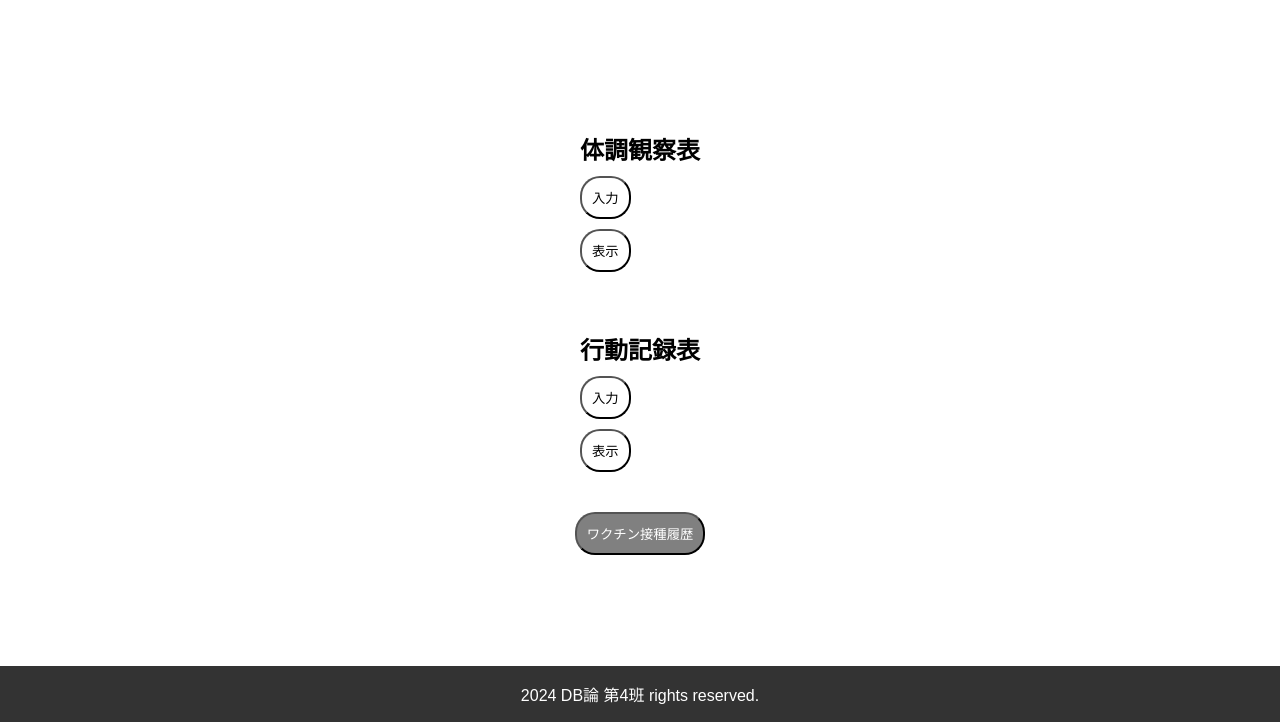
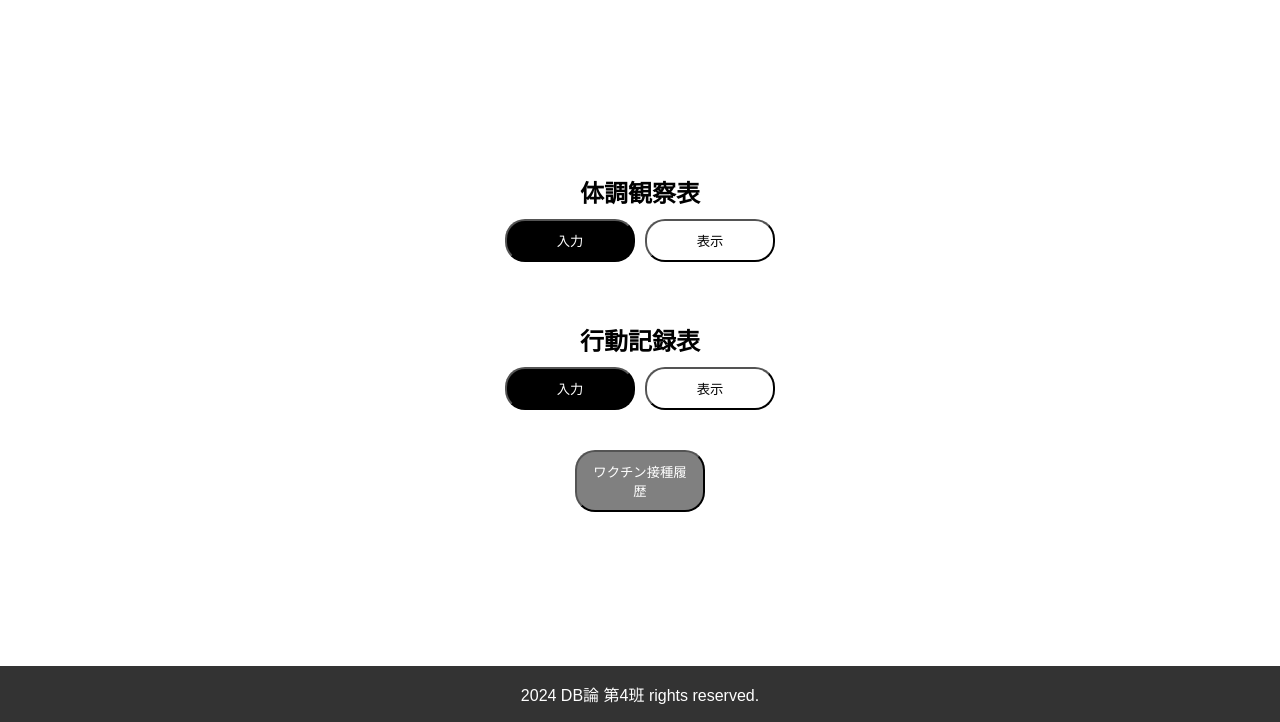
Before and after one commit to Kotaro0722/covid-19, a Flask app: template app/templates/main_user.html in a window 1280 px wide. Shown: the part 78-800 px from the top of the page. Run offline with Flask 3, Linux system fonts and the light colour scheme; the template is opened without the code that fills it, so the values that code supplies are empty.

Commit message:
メインページのスタイル修正

```diff
--- a/app/static/style.css
+++ b/app/static/style.css
@@ -114,54 +114,3 @@ h1 {
   grid-column: 2/3;
   grid-row: 2/3;
 }
-
-#main_user_main {
-  display: flex;
-  flex-direction: column;
-  justify-content: center;
-  gap: 40px;
-}
-
-#main_user_main section {
-  display: flex;
-  flex-direction: column;
-  justify-content: center;
-  gap: 10px;
-}
-
-#main_user_main section h2 {
-  margin-bottom: 0px;
-}
-
-#main_user_main button {
-  padding: 10px;
-  border-radius: 20px;
-  background-color: gray;
-  border-color: black;
-  color: white;
-  cursor: pointer;
-}
-
-#main_user_main section form:first-of-type button {
-  background-color: black;
-  border-color: black;
-  color: white;
-  position: relative;
-}
-
-#main_user_main section form:first-of-type::after button {
-  position: absolute;
-  border: 2px solid white;
-  border-radius: 20px;
-  top: 1px;
-  bottom: 1px;
-  right: 1px;
-  left: 1px;
-  content: "";
-}
-
-#main_user_main section form button:last-of-type {
-  background-color: white;
-  border-color: black;
-  color: black;
-}
--- a/app/templates/main_user.html
+++ b/app/templates/main_user.html
@@ -5,37 +5,84 @@
     <meta name="viewport" content="width=device-width, initial-scale=1.0" />
     <title>Document</title>
     <link rel="stylesheet" href="../static/style.css" />
+    <style>
+      main {
+        display: flex;
+        flex-direction: column;
+        justify-content: center;
+        gap: 40px;
+      }
+
+      section {
+        display: flex;
+        flex-direction: column;
+        justify-content: center;
+        gap: 10px;
+      }
+
+      section h2 {
+        text-align: center;
+        margin-bottom: 0px;
+      }
+
+      section div {
+        display: flex;
+        gap: 10px;
+      }
+
+      button {
+        width: 130px;
+        padding: 10px;
+        border-radius: 20px;
+        background-color: gray;
+        border-color: black;
+        color: white;
+        cursor: pointer;
+      }
+
+      .input button {
+        background-color: black;
+        border-color: black;
+        color: white;
+        position: relative;
+      }
+
+      .show button {
+        background-color: white;
+        border-color: black;
+        color: black;
+      }
+    </style>
   </head>
   <body>
     <header>
       <h1>COVID-19状況管理システム</h1>
     </header>
 
-    <main id="main_user_main">
+    <main>
       <section>
         <h2>体調観察表</h2>
-        <form action="" method="post">
-          <input type="hidden" value= />
+        <div>
+          <form action="" method="post" class="input">
             <button type="submit">入力</button>
           </form>
-        <form action="">
-          <input type="hidden" value="login" />
+          <form action="" method="post" class="show">
             <button type="submit">表示</button>
           </form>
+        </div>
       </section>
       <section>
         <h2>行動記録表</h2>
-        <form action="">
-          <input type="hidden" value="login" />
+        <div>
+          <form action="" method="post" class="input">
             <button type="submit">入力</button>
           </form>
-        <form action="">
-          <input type="hidden" value="login" />
+          <form action="" method="post" class="show">
             <button type="submit">表示</button>
           </form>
+        </div>
       </section>
       <form action="/vaccine_input" method="post">
-        <input type="hidden" value="login" />
         <button type="submit">ワクチン接種履歴</button>
       </form>
     </main>
```
Lines whose indentation alone changed are shown as unchanged.
